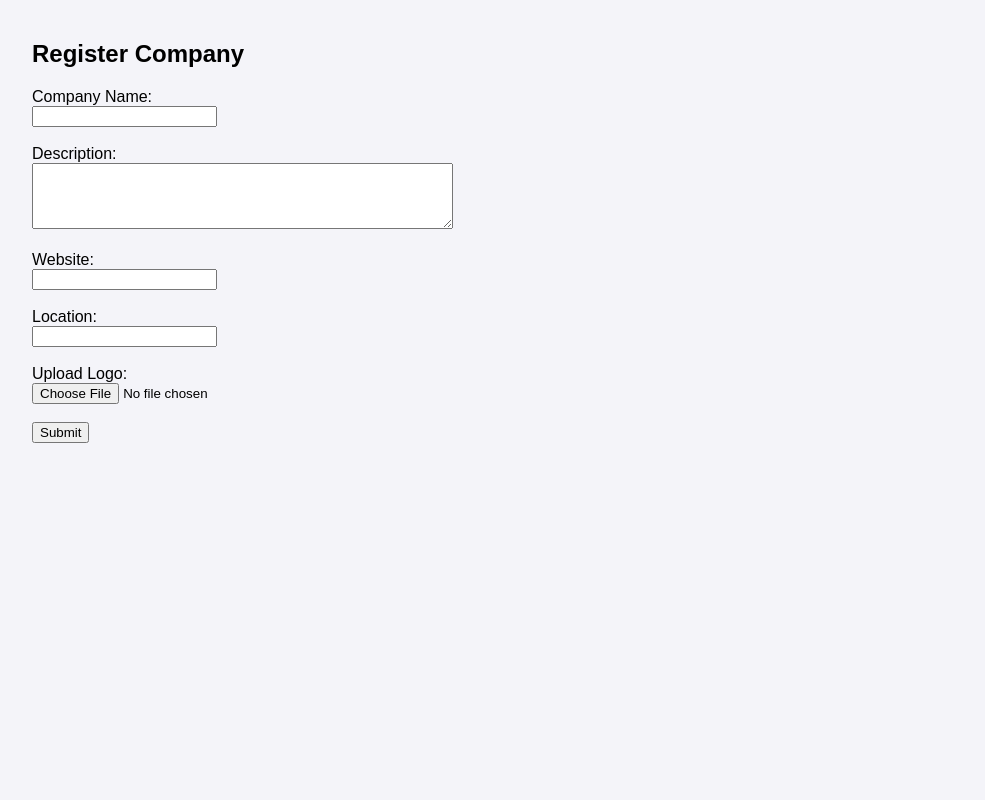
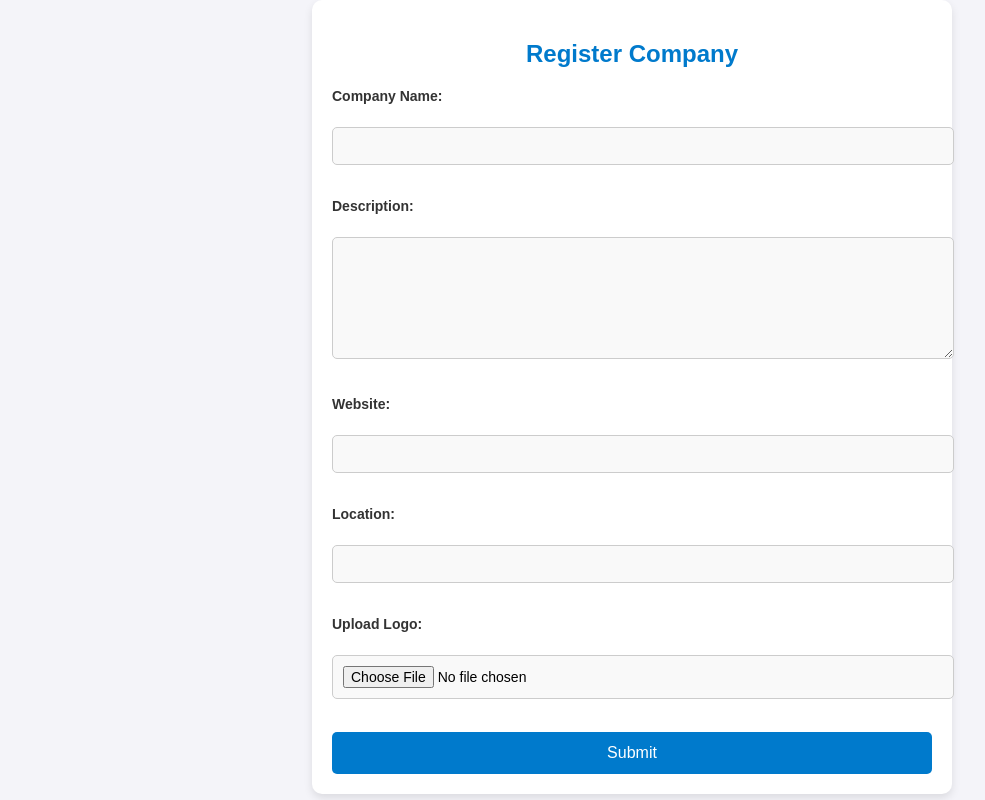
Before and after one commit to vipul-space23/JOB-VOYAGE, a React (Create React App) app in the folder frontend/: page /compdata in a window 1280 px wide. Shown: the whole page, without its empty margins (8-993 px from the left). Built offline with nearby package versions, Linux system fonts and the light colour scheme.

Commit message:
Atharva  bhai ka code add kiya

```diff
--- /dev/null
+++ b/frontend/src/Modules/CSS/Jobformmod.css
@@ -0,0 +1,95 @@
+/* Container Styling */
+.job-posting-container {
+    max-width: 600px;
+    margin: 0 auto;
+    padding: 20px;
+    background-color: #ffffff;
+    border-radius: 10px;
+    box-shadow: 0 4px 8px rgba(0, 0, 0, 0.1);
+    font-family: Arial, sans-serif;
+  }
+
+  /* Form Title */
+  .job-posting-container h2 {
+    text-align: center;
+    color: #007acc;
+    margin-bottom: 20px;
+    font-size: 24px;
+    font-weight: bold;
+  }
+
+  /* Label Styling */
+  .job-posting-container label {
+    display: block;
+    font-size: 14px;
+    color: #333;
+    margin-bottom: 5px;
+  }
+
+  /* Input Styling */
+  .job-posting-container input[type="text"],
+  .job-posting-container input[type="number"],
+  .job-posting-container select,
+  .job-posting-container textarea {
+    width: 100%;
+    padding: 10px;
+    margin-bottom: 15px;
+    border: 1px solid #cccccc;
+    border-radius: 5px;
+    font-size: 14px;
+    background-color: #f9f9f9;
+    transition: border 0.3s ease-in-out;
+  }
+
+  /* Focus Effect for Inputs */
+  .job-posting-container input[type="text"]:focus,
+  .job-posting-container input[type="number"]:focus,
+  .job-posting-container select:focus,
+  .job-posting-container textarea:focus {
+    outline: none;
+    border-color: #007acc;
+  }
+
+  /* Textarea Specific Styling */
+  .job-posting-container textarea {
+    resize: vertical;
+    height: 100px;
+  }
+
+  /* Button Styling */
+  .job-posting-container button {
+    display: block;
+    width: 100%;
+    padding: 12px;
+    background-color: #007acc;
+    color: #ffffff;
+    border: none;
+    border-radius: 5px;
+    font-size: 16px;
+    cursor: pointer;
+    transition: background-color 0.3s ease-in-out;
+  }
+
+  .job-posting-container button:hover {
+    background-color: #005999;
+  }
+
+  /* Form Fieldset Styling */
+  .job-posting-container div {
+    margin-bottom: 20px;
+  }
+
+  /* Media Queries for Responsiveness */
+  @media (max-width: 768px) {
+    .job-posting-container {
+      padding: 15px;
+    }
+
+    .job-posting-container h2 {
+      font-size: 20px;
+    }
+
+    .job-posting-container button {
+      font-size: 14px;
+    }
+  }
--- /dev/null
+++ b/frontend/src/Modules/CSS/compdatamod.css
@@ -0,0 +1,99 @@
+/* Container Styling */
+.container {
+    max-width: 600px;
+    margin: 0 auto;
+    padding: 20px;
+    background-color: #ffffff;
+    border-radius: 10px;
+    box-shadow: 0 4px 8px rgba(0, 0, 0, 0.1);
+    font-family: Arial, sans-serif;
+  }
+
+  /* Form Title */
+  .container h2 {
+    text-align: center;
+    color: #007acc;
+    margin-bottom: 20px;
+    font-size: 24px;
+    font-weight: bold;
+  }
+
+  /* Message Display */
+  .container p {
+    text-align: center;
+    font-size: 14px;
+    color: green;
+    margin-bottom: 15px;
+  }
+
+  /* Label Styling */
+  .container label {
+    display: block;
+    font-size: 14px;
+    color: #333;
+    margin-bottom: 5px;
+    font-weight: bold;
+  }
+
+  /* Input, Textarea, and Select Styling */
+  .container input[type="text"],
+  .container input[type="url"],
+  .container input[type="file"],
+  .container textarea {
+    width: 100%;
+    padding: 10px;
+    margin-bottom: 15px;
+    border: 1px solid #cccccc;
+    border-radius: 5px;
+    font-size: 14px;
+    background-color: #f9f9f9;
+    transition: border 0.3s ease-in-out;
+  }
+
+  /* Textarea Specific Styling */
+  .container textarea {
+    resize: vertical;
+    height: 100px;
+  }
+
+  /* Focus Effect for Inputs and Textareas */
+  .container input[type="text"]:focus,
+  .container input[type="url"]:focus,
+  .container textarea:focus,
+  .container input[type="file"]:focus {
+    outline: none;
+    border-color: #007acc;
+  }
+
+  /* Submit Button Styling */
+  .container input[type="submit"] {
+    display: block;
+    width: 100%;
+    padding: 12px;
+    background-color: #007acc;
+    color: #ffffff;
+    border: none;
+    border-radius: 5px;
+    font-size: 16px;
+    cursor: pointer;
+    transition: background-color 0.3s ease-in-out;
+  }
+
+  .container input[type="submit"]:hover {
+    background-color: #005999;
+  }
+
+  /* Media Queries for Responsiveness */
+  @media (max-width: 768px) {
+    .container {
+      padding: 15px;
+    }
+
+    .container h2 {
+      font-size: 20px;
+    }
+
+    .container input[type="submit"] {
+      font-size: 14px;
+    }
+  }
--- a/frontend/src/Modules/CompData.jsx
+++ b/frontend/src/Modules/CompData.jsx
@@ -1,4 +1,5 @@
 import React, { useState } from 'react';
+import './CSS/compdatamod.css';
 
 const CompData = () => {
   const [formData, setFormData] = useState({
--- a/frontend/src/Modules/JobForm.jsx
+++ b/frontend/src/Modules/JobForm.jsx
@@ -1,7 +1,7 @@
 // src/module/JobPosting.jsx
 import React, { useState } from 'react';
 import { useNavigate } from 'react-router-dom';
-import './CSS/Jobposting.css'; // Ensure this path is correct
+import './CSS/Jobformmod.css'
 
 const JobPosting = () => {
   const [jobTitle, setJobTitle] = useState('');
```
Also changed, not shown: frontend/src/Modules/CSS/JobClickmodule.css (line endings or trailing spaces), frontend/src/Modules/CSS/Jobformmodule.css (renamed from frontend/src/Modules/CSS/Jobposting.css).
